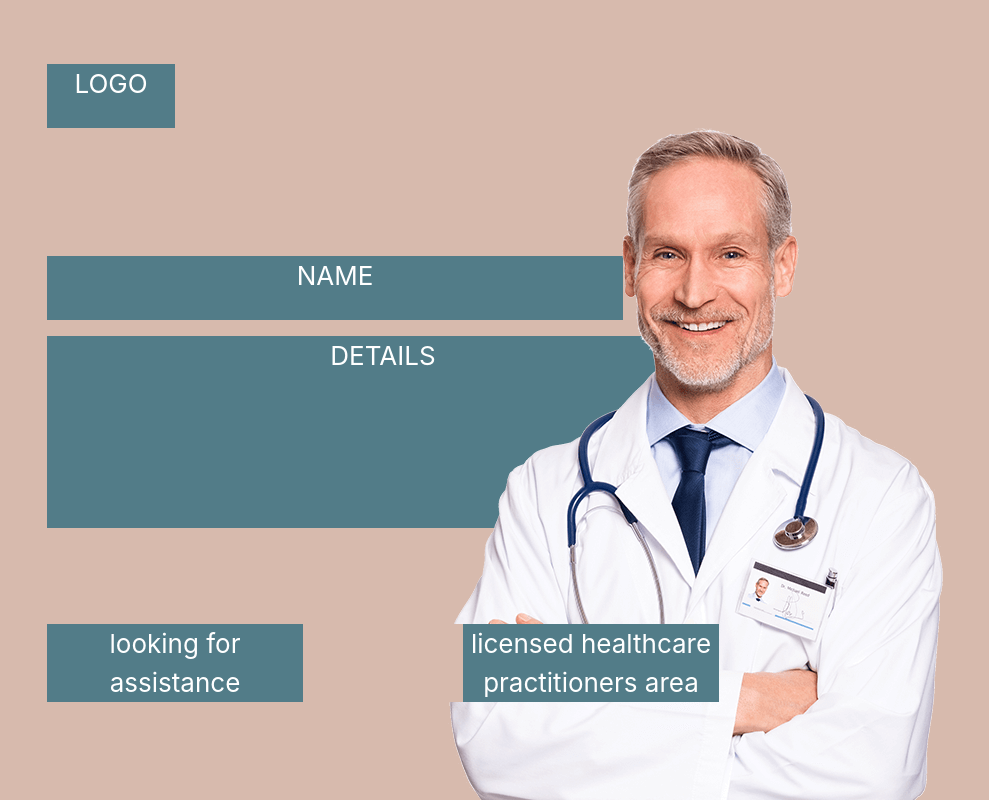
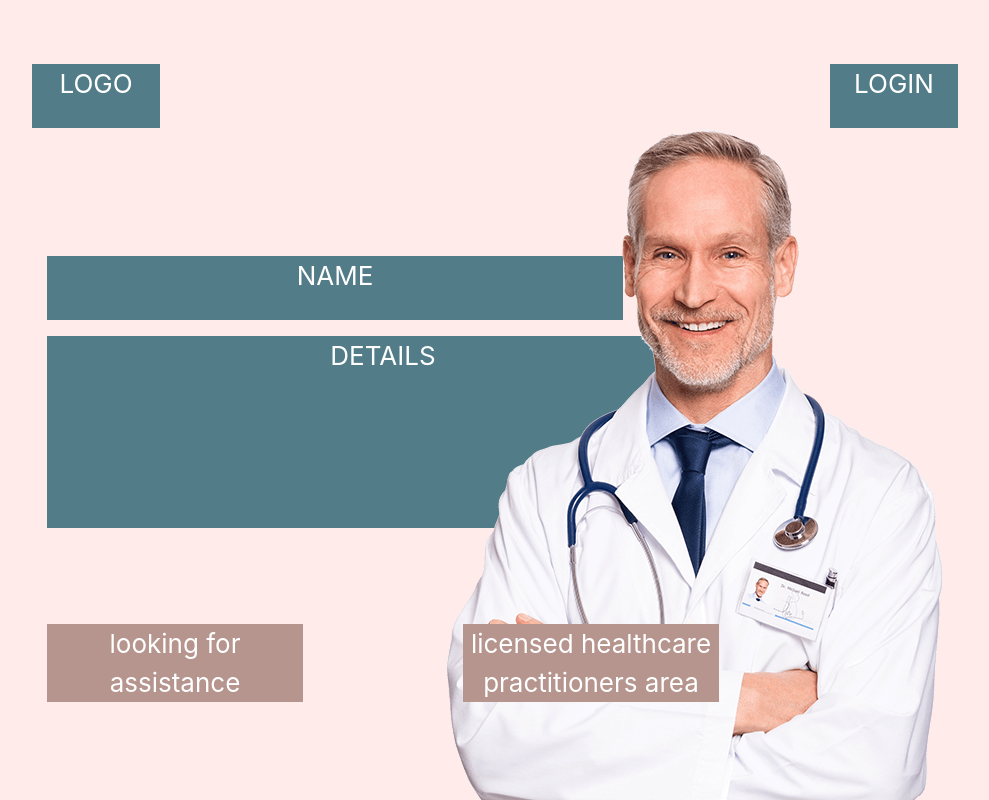
Before and after one commit to marcosaccarola/Health-Advantage, a React (Create React App) app: page / in a window 1280 px wide. Shown: the top 800 px of the page, without its empty margins (145-1134 px from the left). Built offline with nearby package versions, Linux system fonts and the light colour scheme.

Commit message:
home above (style)

```diff
--- a/src/components/0000-Home.jsx
+++ b/src/components/0000-Home.jsx
@@ -13,9 +13,14 @@ const Home=()=>{
     }, [])
 
     return (
-        <div className='' style={{width: '100%', minHeight:'100vh', background:'#d7baad'}}>
-            <div style={{width:'16vh',minHeight:'8vh',background:'#527c88',marginTop:'8vh',marginLeft:'24vh'}}>
-                LOGO
+        <div className='' style={{width: '100%', minHeight:'100vh', background:'#FEEBEA'}}>
+            <div className='row justify-content-between'>
+                <div style={{width:'16vh',minHeight:'8vh',background:'#527c88',marginTop:'8vh',marginLeft:'24vh'}}>
+                    LOGO
+                </div>
+                <div style={{width:'16vh',minHeight:'8vh',background:'#527c88',marginTop:'8vh',marginRight:'24vh'}}>
+                    LOGIN
+                </div>
             </div>
             <div style={{position:'absolute',right:'24vh'}}>
                 <img src={doctor} />
@@ -27,11 +32,11 @@ const Home=()=>{
                 DETAILS
             </div>
             <div className='row justify-content-between'
-                 style={{position:'absolute',width:'84vh',minHeight:'8vh',background:'#d7baad',marginTop:'12vh',marginLeft:'24vh'}}>
-                <div style={{width:'32vh',background:'#527c88'}}>
+                 style={{position:'absolute',width:'84vh',minHeight:'8vh',marginTop:'12vh',marginLeft:'24vh'}}>
+                <div style={{width:'32vh',background:'#B5958E'}}>
                     looking for assistance
                 </div>
-                <div style={{width:'32vh',background:'#527c88'}}>
+                <div style={{width:'32vh',background:'#B5958E'}}>
                     licensed healthcare practitioners area
                 </div>
             </div>
```
